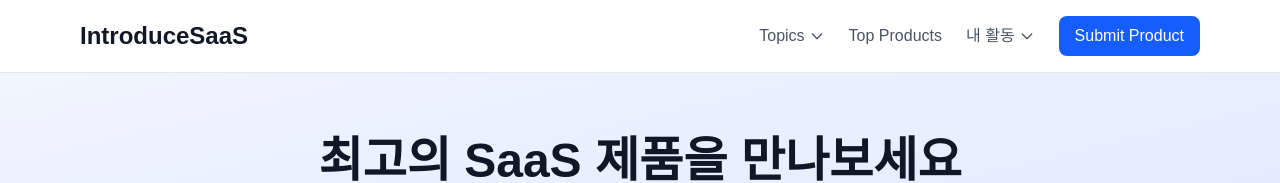
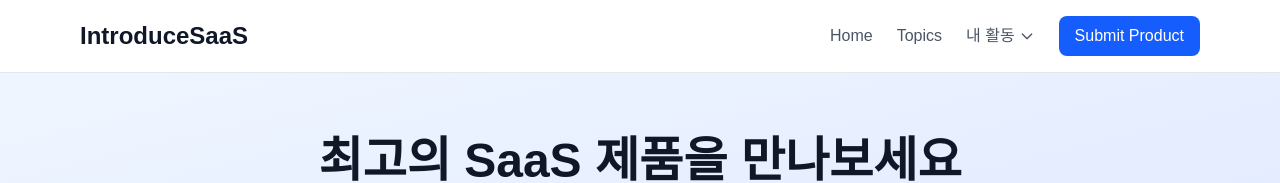
Before and after one commit to millwheel/saas-introduce-front, a Next.js app: page / in a window 1280 px wide. Shown: the top 183 px of the page. Built offline with nearby package versions, Linux system fonts and the light colour scheme.

Commit message:
feat: home, topics 라우팅 연결

```diff
--- a/src/app/layout.tsx
+++ b/src/app/layout.tsx
@@ -1,6 +1,7 @@
 import type { Metadata } from "next";
 import { Geist, Geist_Mono } from "next/font/google";
 import "./globals.css";
+import Link from "next/link";
 
 const geistSans = Geist({
     variable: "--font-geist-sans",
@@ -39,18 +40,15 @@ export default function RootLayout({
 
                         {/* Navigation */}
                         <nav className="hidden md:flex items-center space-x-6">
-                            {/* Topics Dropdown */}
-                            <div className="relative group">
-                                <button className="flex items-center text-gray-600 hover:text-gray-900 transition-colors">
-                                    Topics
-                                    <svg className="ml-1 h-4 w-4" fill="none" viewBox="0 0 24 24" stroke="currentColor">
-                                        <path strokeLinecap="round" strokeLinejoin="round" strokeWidth={2} d="M19 9l-7 7-7-7" />
-                                    </svg>
-                                </button>
-                            </div>
+                            {/* Home Link */}
+                            <Link href="/" className="text-gray-600 hover:text-gray-900 transition-colors">
+                                Home
+                            </Link>
 
-                            {/* Top Products */}
-                            <a href="#" className="text-gray-600 hover:text-gray-900 transition-colors">Top Products</a>
+                            {/* Topics Link */}
+                            <Link href="/topics" className="text-gray-600 hover:text-gray-900 transition-colors">
+                                Topics
+                            </Link>
 
                             {/* User Menu Dropdown */}
                             <div className="relative group">
```
